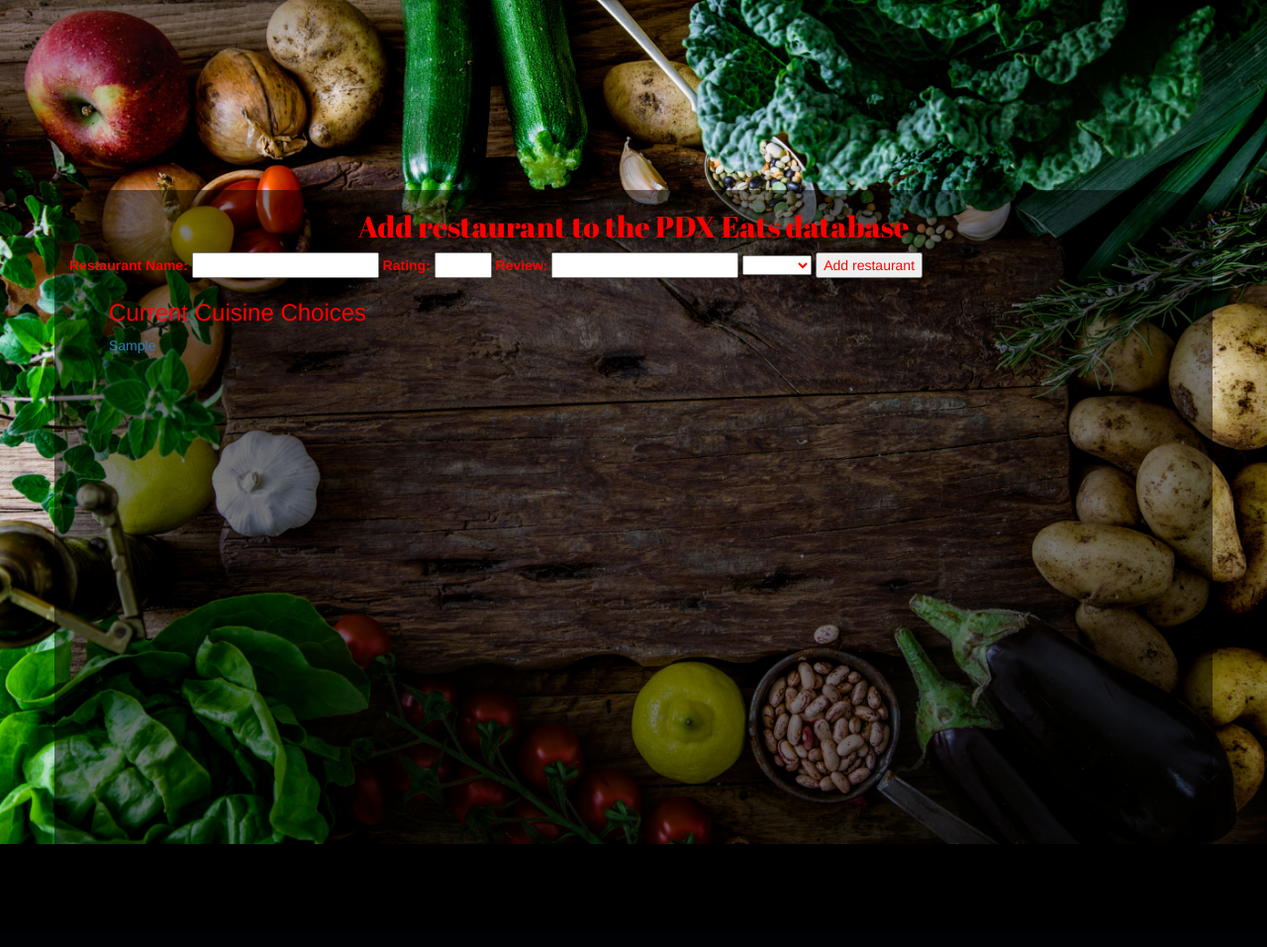
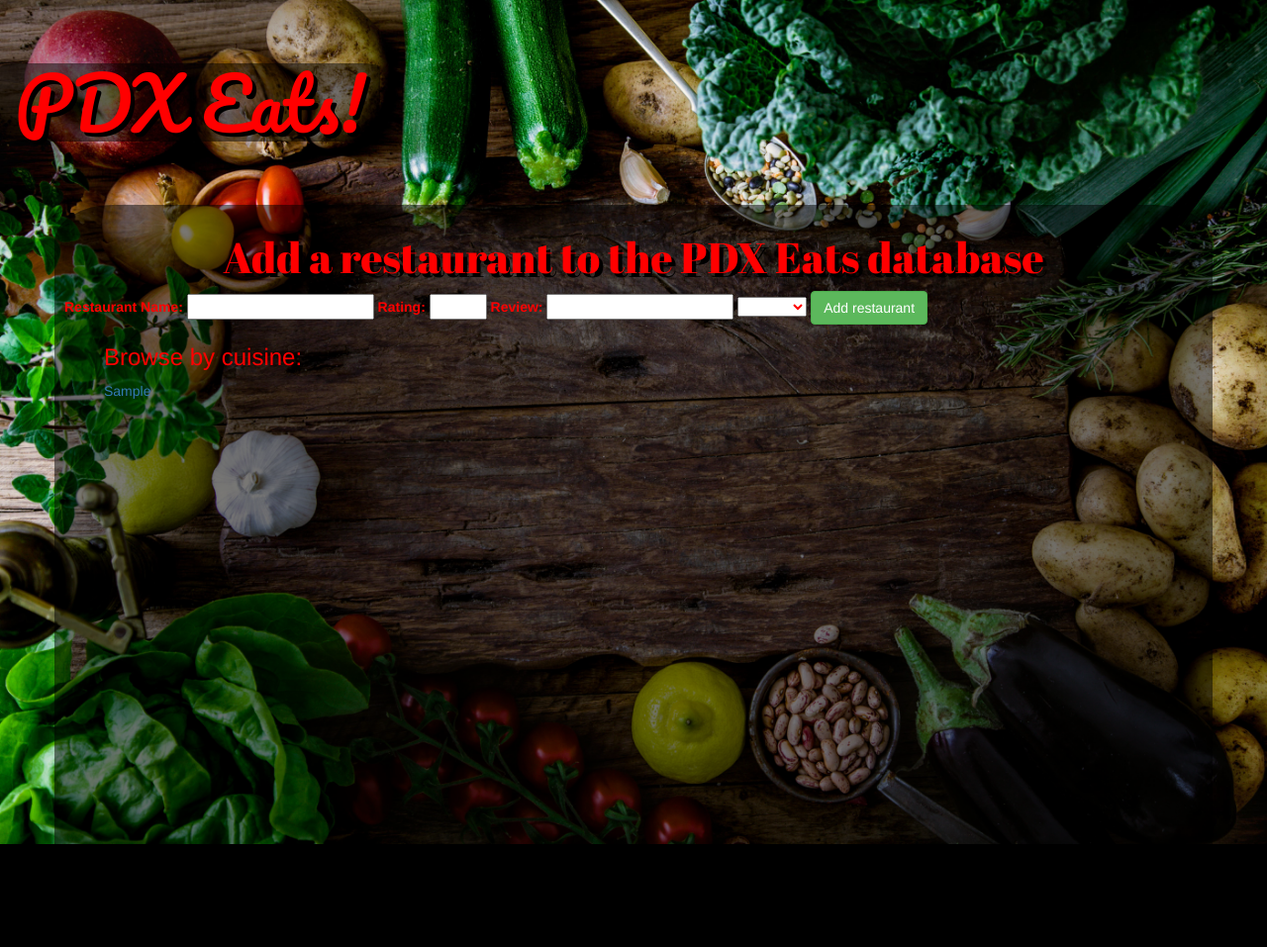
Before and after one commit to Xesme/best-restaurants, a PHP site: template views/index.html.twig in a window 1280 px wide. Shown: the whole page at 99% size. Before the commit the page ends 853 px from the top, so only its background shows below. Run offline with PHP 8.4, Linux system fonts and the light colour scheme; the template is opened without the code that fills it: most values are stand-ins (such as "Sample title", 1, 10 or a date in 2020); some libraries are stand-ins or nearby versions.

Commit message:
update css with button styling and divs

```diff
--- a/views/base.html.twig
+++ b/views/base.html.twig
@@ -1,7 +1,7 @@
 <!DOCTYPE html>
 <html>
 <head>
-    <link href="https://fonts.googleapis.com/css?family=Abril+Fatface" rel="stylesheet">
+    <link href="https://fonts.googleapis.com/css?family=Abril+Fatface|Pacifico|Permanent+Marker" rel="stylesheet">
     <link href='https://maxcdn.bootstrapcdn.com/bootstrap/3.3.7/css/bootstrap.min.css' rel='stylesheet' type='text/css'>
     <link href='/../css/styles.css' rel='stylesheet' type='text/css'>
 </head>
--- a/views/cuisines.html.twig
+++ b/views/cuisines.html.twig
@@ -7,6 +7,7 @@
 </head>
 
 <body>
+  <h1>PDX Eats!</h1>
   <div class="container">
     <h2>{{ cuisine }}</h2>
     {% if restaurants is not empty %}
@@ -17,7 +18,7 @@
     </ul>
     {% endif %}
     <form action="/" method="get">
-      <button type="submit">go home</button>
+      <button class="home-button btn" type="submit">go home</button>
     </form>
   </div>
 </body>
--- a/views/index.html.twig
+++ b/views/index.html.twig
@@ -7,10 +7,10 @@
   <title>PDX Eats!</title>
 </head>
 <body>
+  <h1>PDX Eats!</h1>
   <div class="container">
-
-    <h2>Add restaurant to the PDX Eats database</h2>
-
+    <div class="move-me">
+      <h2>Add a restaurant to the PDX Eats database</h2>
       <form action='/add-restaurant' method='post'>
         <label for='restaurant_name'>Restaurant Name: </label>
         <input type='text' name='restaurant_name'>
@@ -27,12 +27,13 @@
           {% endfor %}
         </select>
         {% endif %}
-      <button type='submit'>Add restaurant</button>
+        <button class="btn btn-success" type='submit'>Add restaurant</button>
+      </div>
       <!-- links for cuisine types -->
     </form>
     {% if cuisines is not empty %}
     <ul>
-      <h3>Current Cuisine Choices</h3>
+      <h3>Browse by cuisine:</h3>
       {% for cuisine in cuisines %}
       <li><a href='/cuisines/{{ cuisine.getId }}'> {{ cuisine.getType }}</a></li>
       {% endfor %}
--- a/web/css/styles.css
+++ b/web/css/styles.css
@@ -12,16 +12,64 @@ ul {
     list-style: none;
 }
 
+h1 {
+    background-color: rgba(0, 0, 0, 0.5);
+    width: 30%;
+    border-radius: 5%;
+    font-family:'Pacifico', cursive;
+    text-align: center;
+    text-shadow: 4px 4px black;
+    font-size: 72px;
+    margin-top: 5%;
+}
+
 h2 {
     color: red;
     font-family: 'Abril Fatface', cursive;
     text-align: center;
+    font-size: 43px;
+    text-shadow: 4px 4px black;
+}
+
+textarea {
+    color: black;
 }
 
 .container {
     background: rgba(0, 0, 0, 0.5);
-    margin-top: 15%;
+    margin-top: 5%;
     height: 750px;
     border-radius: 5%;
+    padding: 10px;
+}
 
+.rating {
+    color: #35609D;
+    text-shadow: 4px 4px black;
+    font-size: 22px;
+    font-family: 'Permanent Marker', cursive;
+    text-align: center;
 }
+
+.delete-button {
+    float: right;
+}
+
+.home-button {
+ background-color: #35609D;
+ color: #fff;
+}
+
+.move-me {
+    border: soild 2px #fff;
+}
+
+.rounded {
+    border-radius: 10px;
+}
+
+.review-box {
+    text-align: center;
+    margin-bottom: 10px;
+    border: solid 2px #fff;
+}
```
Also changed, not shown: views/restaurant.html.twig (+23 -13 lines), src/Cuisine.php (line endings or trailing spaces). Lines whose indentation alone changed are shown as unchanged.
